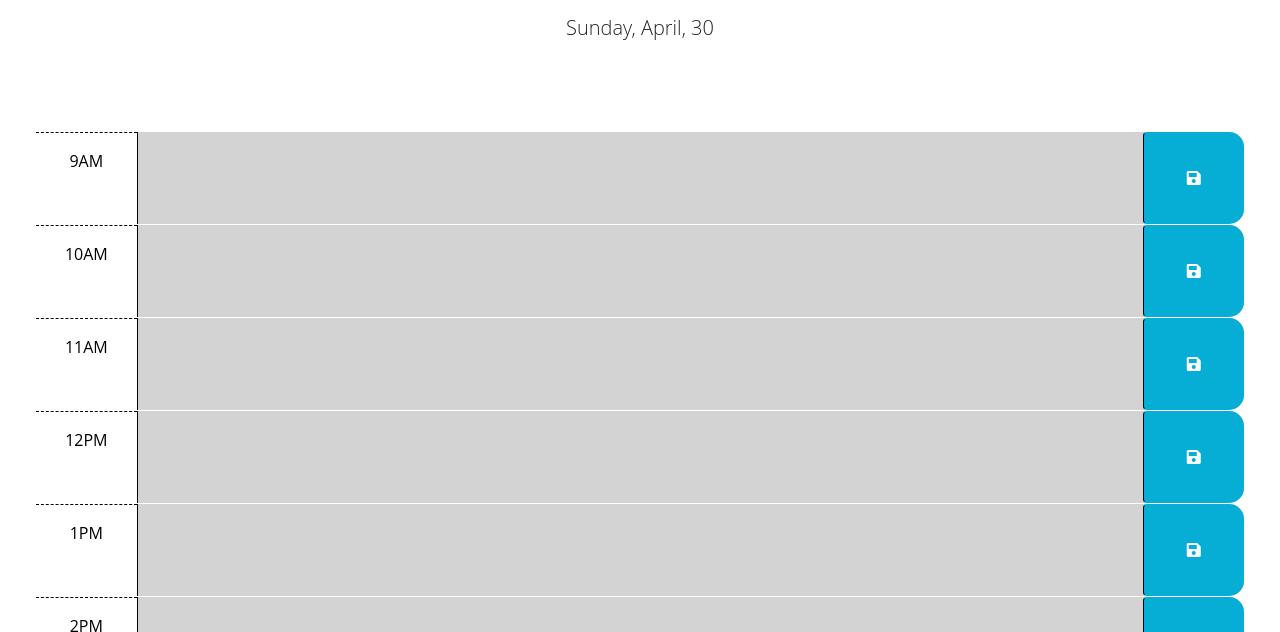
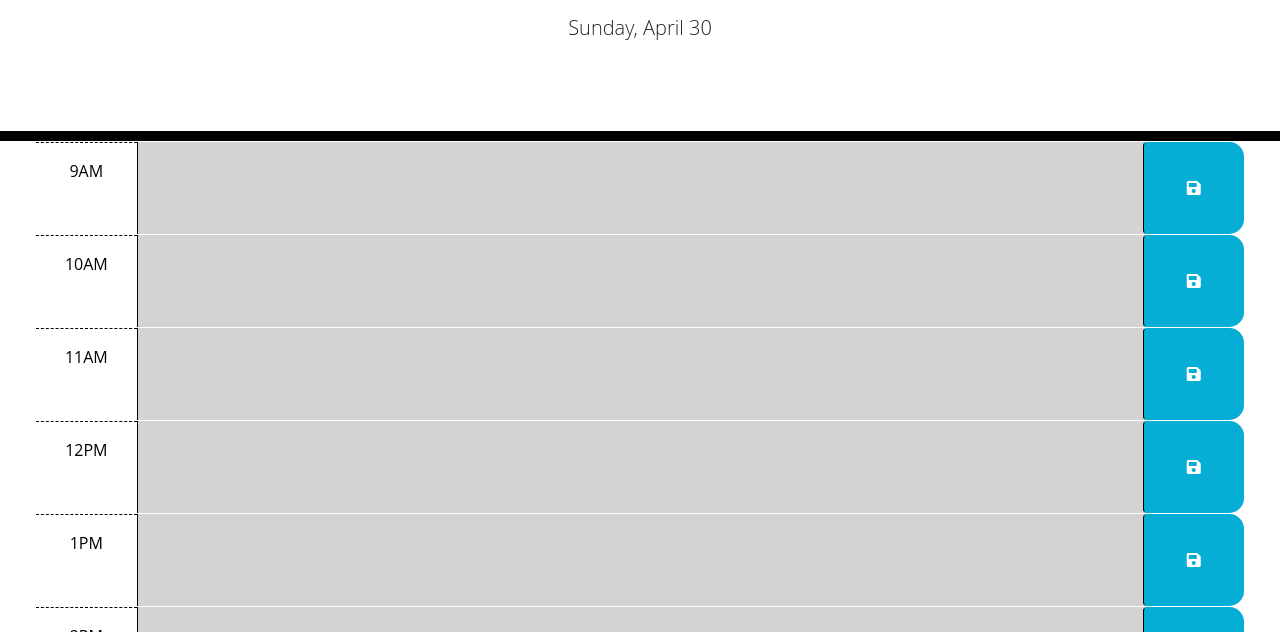
Before and after one commit to LukeDenHartog/workdayscheduler, a plain HTML site: page Develop/index.html in a window 1280 px wide. Shown: the part 166-798 px from the top of the page. Drawn offline with nearby package versions, Linux system fonts and the light colour scheme.

Commit message:
added a border-top

```diff
--- a/Develop/index.html
+++ b/Develop/index.html
@@ -34,19 +34,12 @@
     </div>
     </header>
 
+<div class="lsAppointmentDiv">
 
+</div>
 
 
     <div class="container-fluid px-5">
-      <!-- Use class for "past", "present", and "future" to apply styles to the
-        time-block divs accordingly. The javascript will need to do this by
-        adding/removing these classes on each div by comparing the hour in the
-        id to the current hour. The html provided below is meant to be an example
-        demonstrating how the css provided can be leveraged to create the
-        desired layout and colors. The html below should be removed or updated
-        in the finished product. Remember to delete this comment once the
-        code is implemented.
-        -->
 
       <!-- Example of a past time block. The "past" class adds a gray background color. -->
       <div id="hour-9" class="row time-block past">
--- a/Develop/script.js
+++ b/Develop/script.js
@@ -7,7 +7,7 @@ $(document).ready(function() {
   // For example:
 
   var today = dayjs();
-  $('#currentDay').text(today.format('dddd, MMMM, DD'));
+  $('#currentDay').text(today.format('dddd, MMMM DD'));
 
   });
 
--- a/Develop/style.css
+++ b/Develop/style.css
@@ -57,3 +57,7 @@ textarea {
   font-size: 20px;
   transition: all 0.3s ease-in-out;
 }
+
+.lsAppointmentDiv {
+  border-top: 10px solid black;
+}
```
